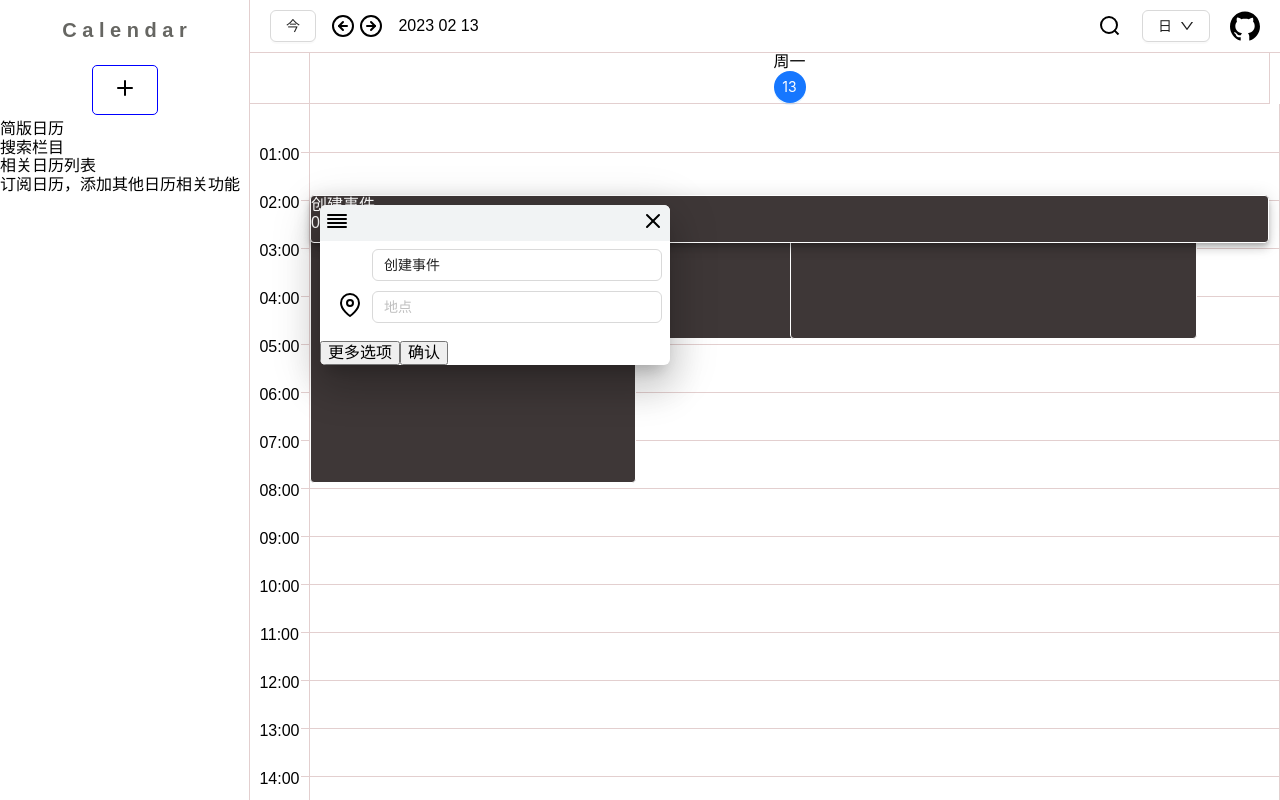
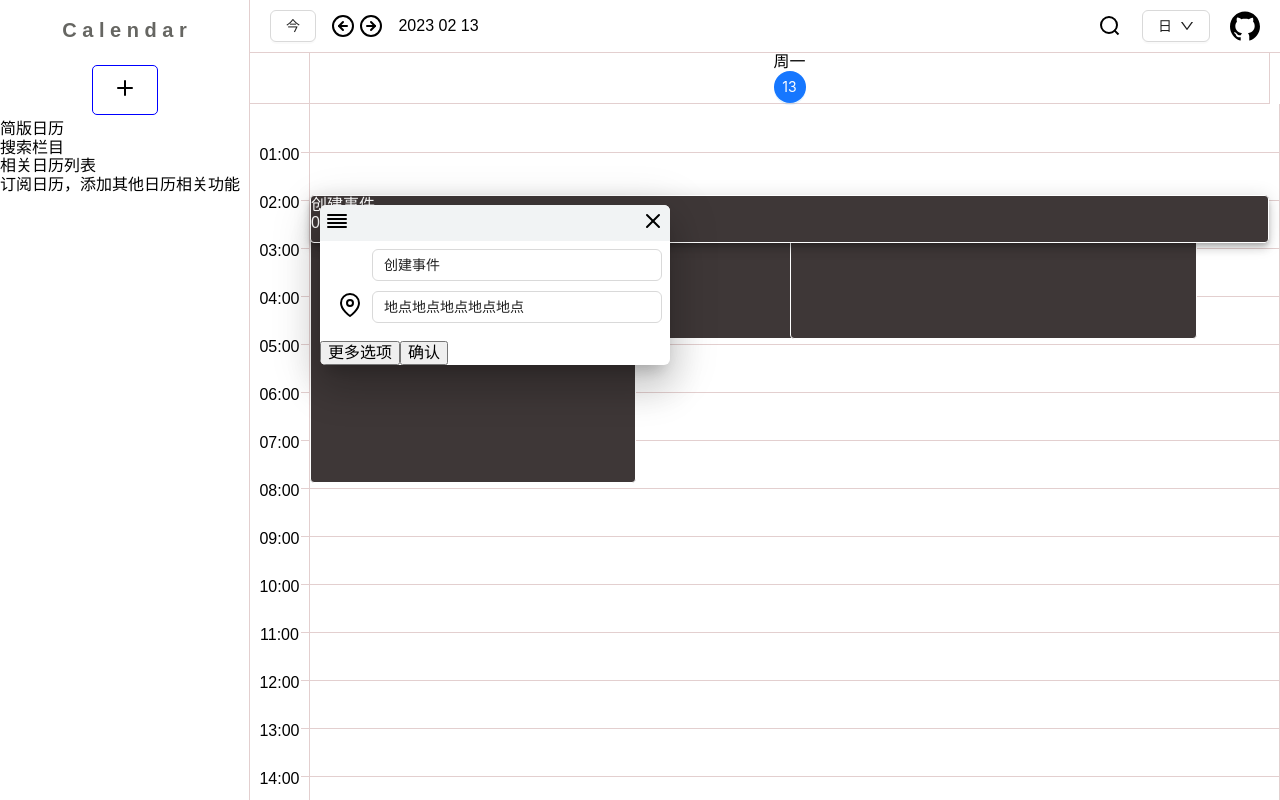
Before and after one commit to linround/Calendar, a React (Vite) app: page / in a window 1280 px wide. Built offline with nearby package versions, Linux system fonts and the light colour scheme.

Commit message:
feature: 新建地点

```diff
--- a/src/view/LCalendar/Popover/CreatePopoverMixin.tsx
+++ b/src/view/LCalendar/Popover/CreatePopoverMixin.tsx
@@ -21,7 +21,7 @@ export const CreatePopoverMixin = {
   renderBody(props:IMixinPopoverBody):JSX.Element {
     const namePlaceholder = '标题'
     const locationPlaceholder = '地点'
-    const { name, setName, } = props
+    const { name, setName, location, setLocation, } = props
     return (
       <div className={styles.createEventPopoverBody}>
         <div className={styles.createEventPopoverName}>
@@ -34,7 +34,11 @@ export const CreatePopoverMixin = {
           <div className={styles.createEventPopoverInputIcon}>
             <SvgIcon iconName='popover_location' />
           </div>
-          <Input placeholder={locationPlaceholder} />
+          <Input
+            defaultValue={location}
+            placeholder={locationPlaceholder}
+            onChange={(e) => setLocation(e.target.value)}
+          />
         </div>
       </div>
     )
```
